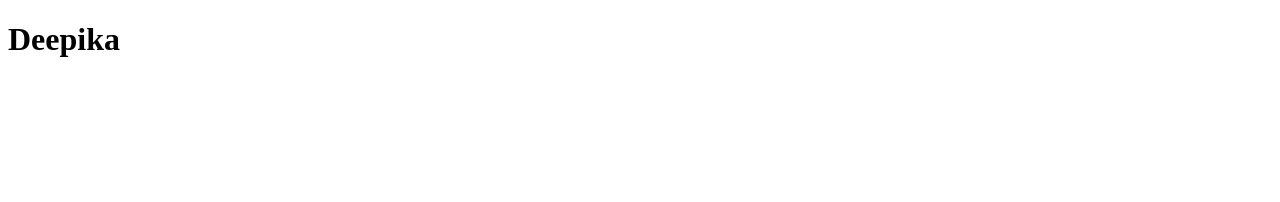
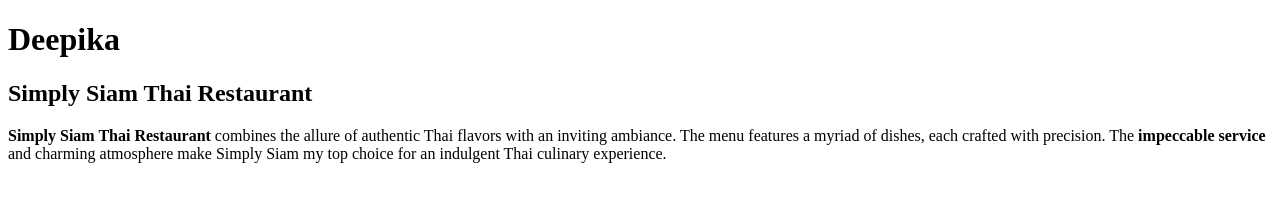
Before and after one commit to 44-563-Web-Apps-S24/44563-webapps-s24-assignment3-Deepika-S573376, a plain HTML site: page index.html in a window 1280 px wide. Drawn offline with Linux system fonts and the light colour scheme.

Commit message:
Update index.html

```diff
--- a/index.html
+++ b/index.html
@@ -5,5 +5,7 @@
 </head>
 <body>
     <h1>Deepika<h1>
+        <h2>Simply Siam Thai Restaurant</h2>
+        <p><strong>Simply Siam Thai Restaurant</strong> combines the allure of authentic Thai flavors with an inviting ambiance. The menu features a myriad of dishes, each crafted with precision. The <strong>impeccable service</strong> and charming atmosphere make Simply Siam my top choice for an indulgent Thai culinary experience.</p>
 </body>
 </html>
```
